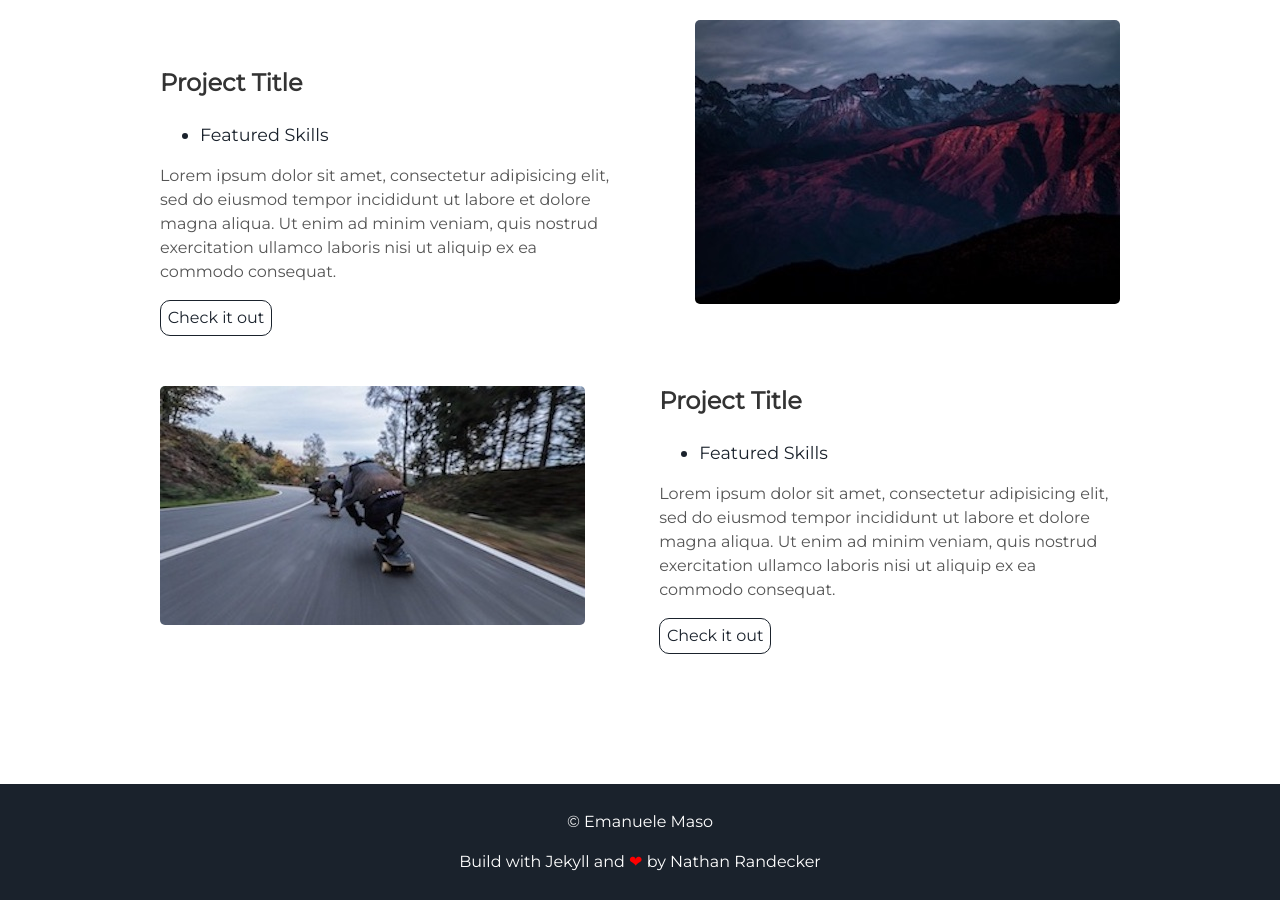
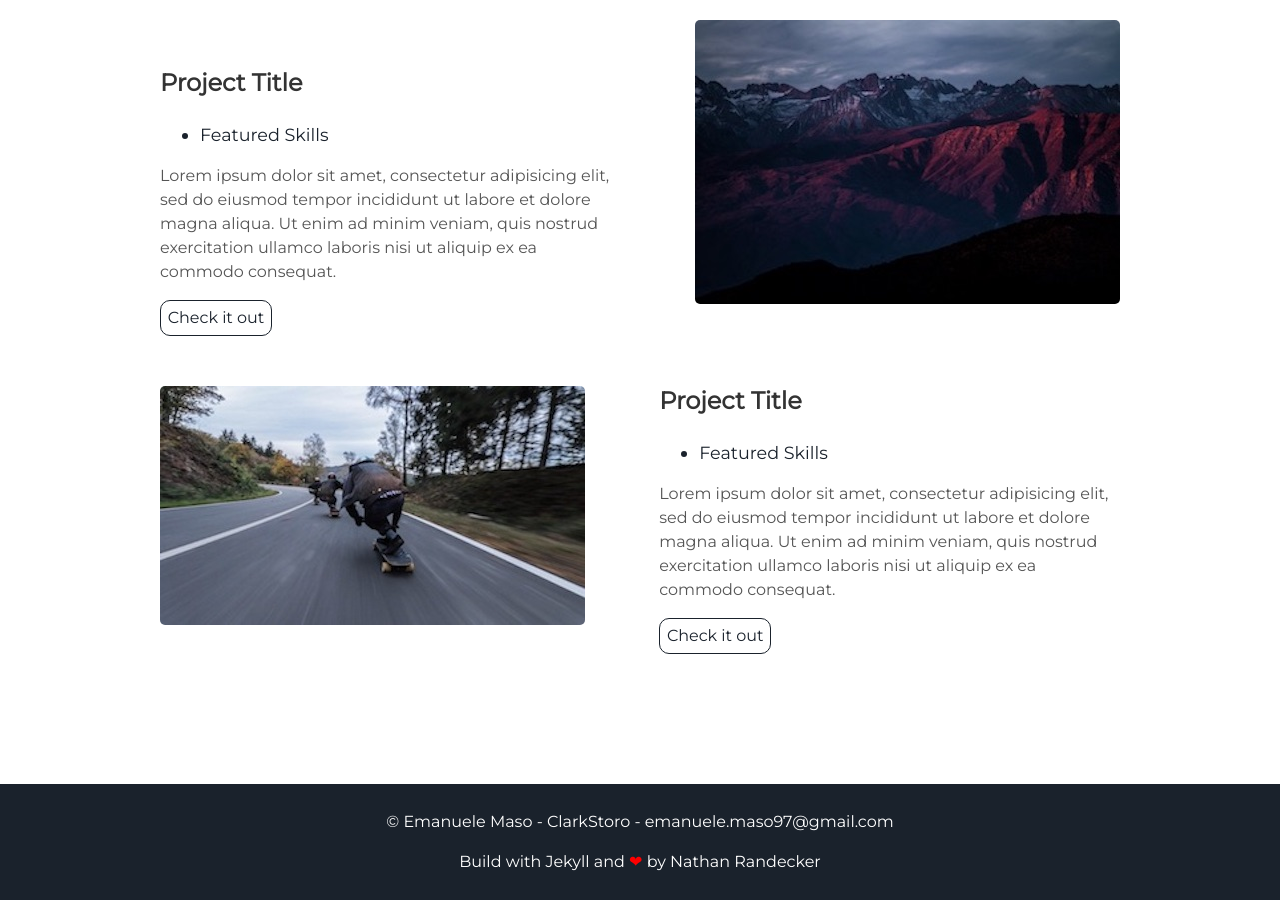
Before and after one commit to ClarkStoro/clarkstoro.github.io, a Jekyll site: the page built from index.html, in a window 1280 px wide and 900 px high, scrolled down 1703 px. Built offline with Jekyll 4.4.1, drawn with Linux system fonts in a browser that asks for light colours.

Commit message:
Update footer.html

```diff
--- a/_includes/footer.html
+++ b/_includes/footer.html
@@ -1,5 +1,5 @@
 <footer class="footer">
-    <p>&copy; {{site.username}}</p>
+    <p>&copy; {{site.username}} - ClarkStoro - emanuele.maso97@gmail.com</p>
     <p>Build with Jekyll and <span class="love">❤</span> by <a href="https://github.com/nrandecker">Nathan Randecker</a></p>
 </footer>
 <script src="//cdn.jsdelivr.net/particles.js/2.0.0/particles.min.js"></script>
```
